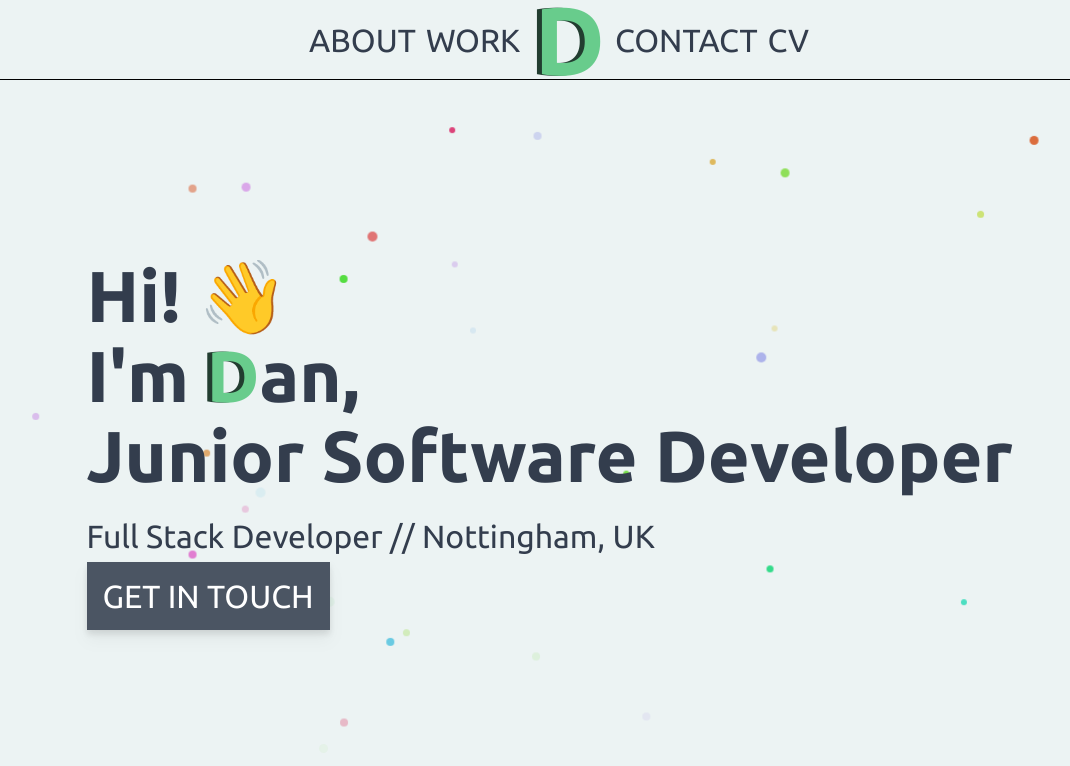
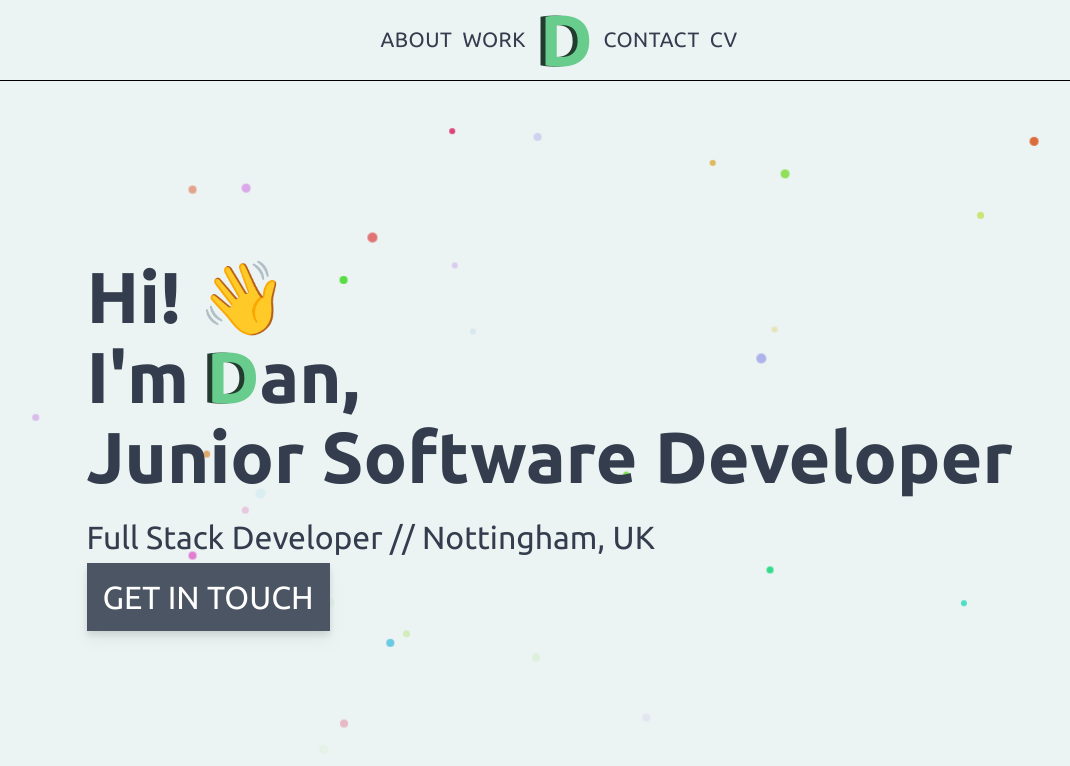
Before and after one commit to Deehjay/portfolio, a Vue app: page / in a window 1280 px wide. Shown: the top 766 px of the page, without its empty margins (81-1151 px from the left). Built offline with nearby package versions, Linux system fonts and the light colour scheme.

Commit message:
remove bold text on nav

```diff
--- a/src/components/Nav.vue
+++ b/src/components/Nav.vue
@@ -1,10 +1,10 @@
 <template>
-  <nav class="p-5">
+  <nav class="p-10 tracking-wide">
     <router-link to="/about">About</router-link>
     <router-link id="nav-2nd-child" to="/work">Work</router-link>
     <div class="name-accent-container">
       <router-link to="/"
-        ><span class="text-8xl font-sans font-bold name-accent glow"
+        ><span class="text-7xl font-sans font-bold name-accent glow"
           >D</span
         ></router-link
       >
@@ -21,10 +21,11 @@ nav {
   align-items: center;
   justify-content: center;
   gap: 10px;
-  height: 10vh;
+  height: 5vh;
   text-transform: uppercase;
   animation: fadeIn 0.8s;
-  font-size: 2rem;
+  font-size: 1.3rem;
+
   border-bottom: 1px solid black;
 }
 
```
